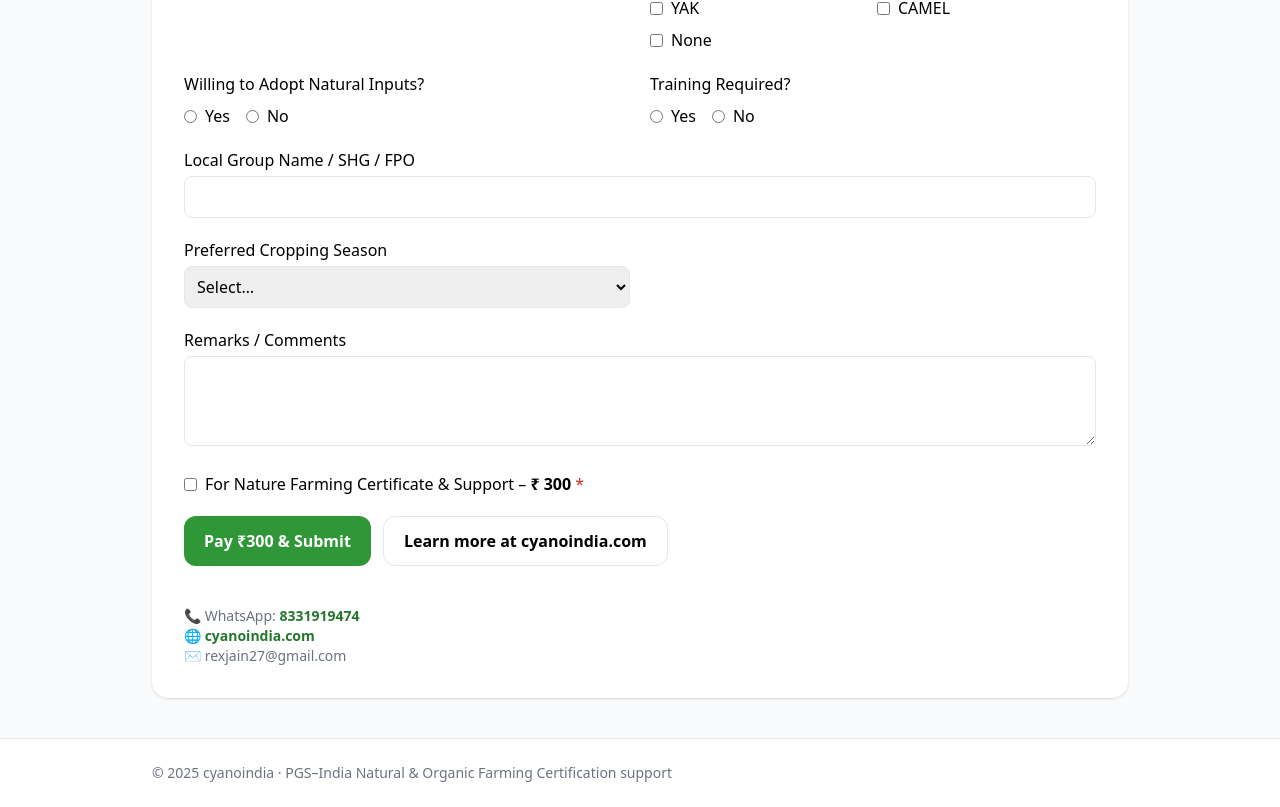
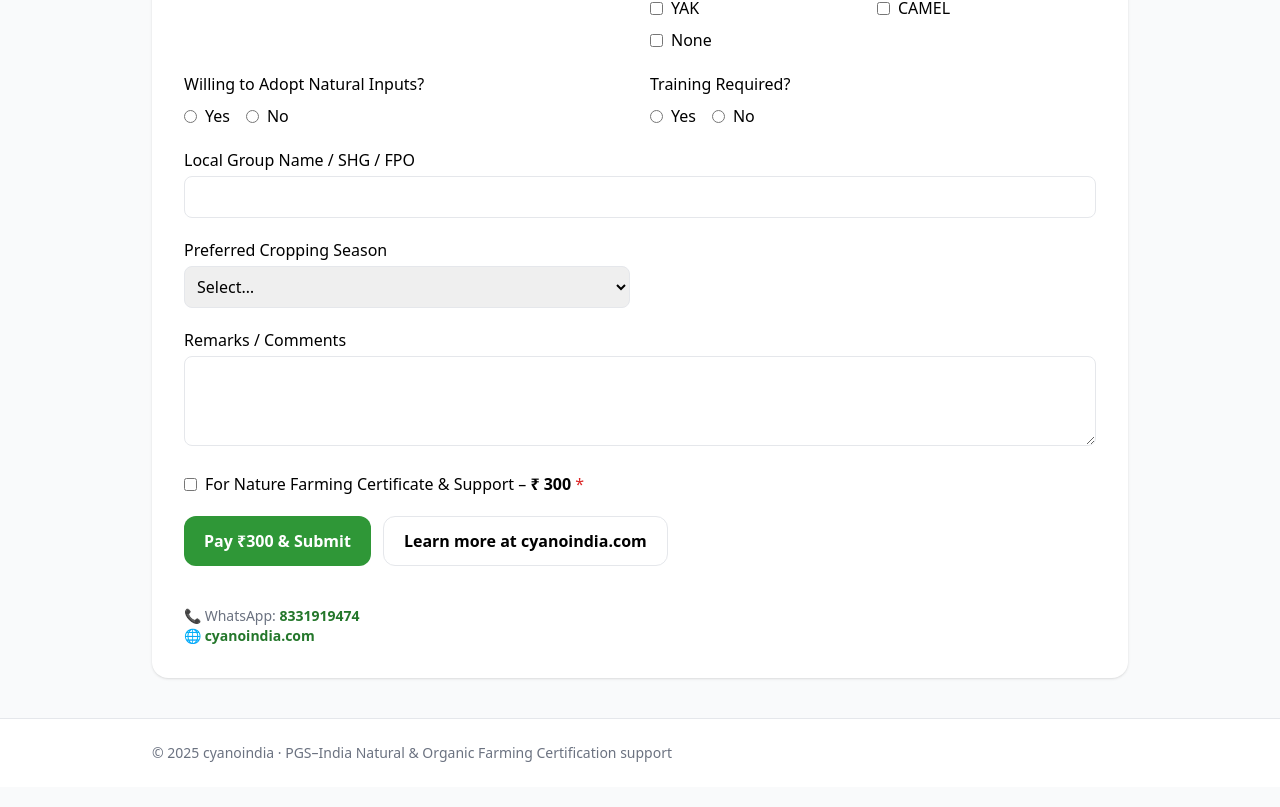
Before and after one commit to rishbahjain270804/farmformfront, a React (Vite) app: page / in a window 1280 px wide. Shown: the part 1747-2554 px from the top of the page. Built offline with nearby package versions, Linux system fonts and the light colour scheme; no server answers.

Commit message:
Remove email address from contact information

```diff
--- a/src/App.jsx
+++ b/src/App.jsx
@@ -504,7 +504,6 @@ export default function App() {
             <div className="mt-10 text-sm text-gray-500">
               <p>📞 WhatsApp: <a href="https://wa.me/918331919474" className="text-cyano-700 font-semibold">8331919474</a></p>
               <p>🌐 <a href="https://cyanoindia.com" className="text-cyano-700 font-semibold">cyanoindia.com</a></p>
-              <p>✉️ rexjain27@gmail.com</p>
             </div>
           </div>
         </div>
```
